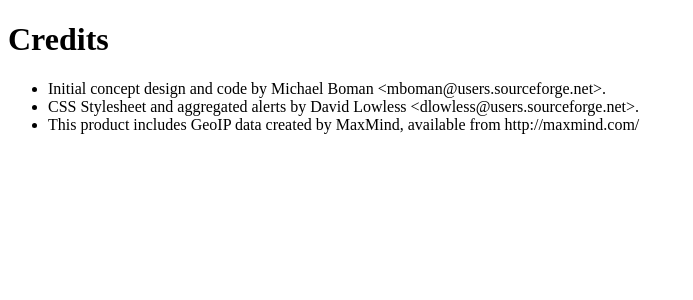
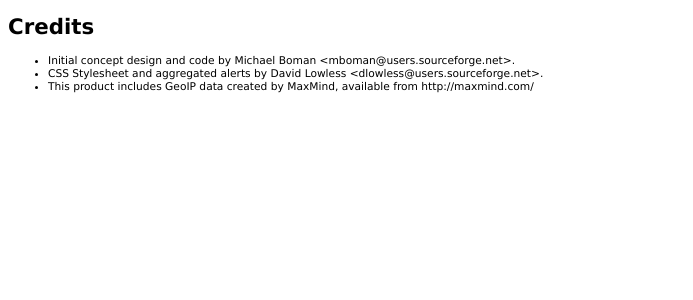
Before and after one commit to bammv/sguil, a PHP site: page /about.php in a window 1280 px wide. Shown: the top 300 px of the page, without its empty margins (0-693 px from the left). Run offline with PHP 8.4, Linux system fonts and the light colour scheme.

Commit message:
Added css to the normal body text for uniformity.

```diff
--- a/web/css.php
+++ b/web/css.php
@@ -6,5 +6,6 @@ echo "TABLE { font-family: verdana, helvetica, sans-serif; font-size:8pt ; borde
 echo "TD { font-family: verdana, helvetica, sans-serif; font-size:8pt ; border-spacing: 0pt ;border-padding: 0pt; font-weight: bold}\n";
 echo "input[type=text] {background-color: white; font-family: verdana, helvetica, sans-serif; font-size:8pt ;}\n";
 echo "input[type=submit] {background-color: white; font-family: verdana, helvetica, sans-serif; font-size:8pt ;}\n";
+echo "body {color: black; font-family: verdana, helvetica, sans-serif; font-size:8pt ;}\n";
 echo "</style>";
 ?>
```
